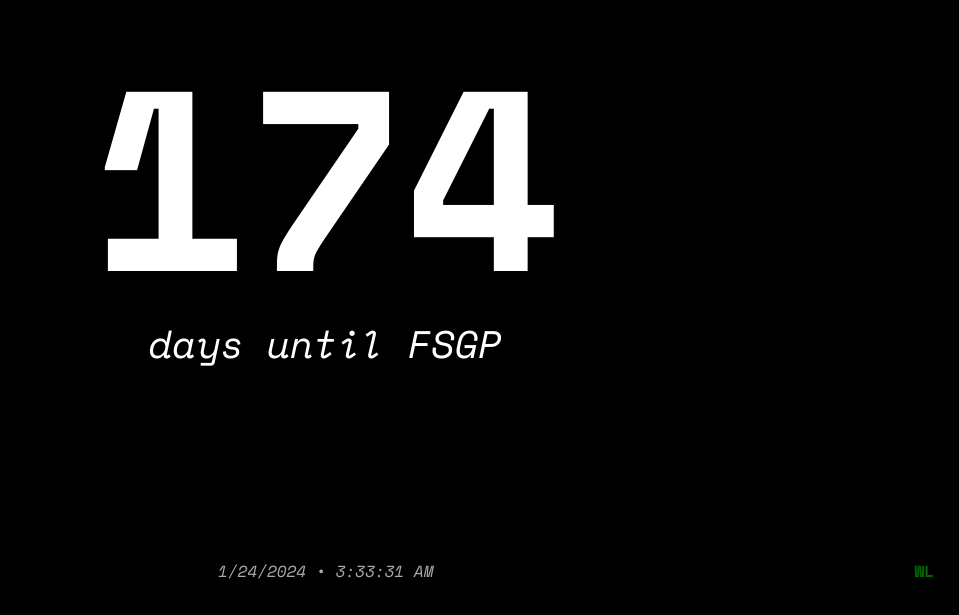
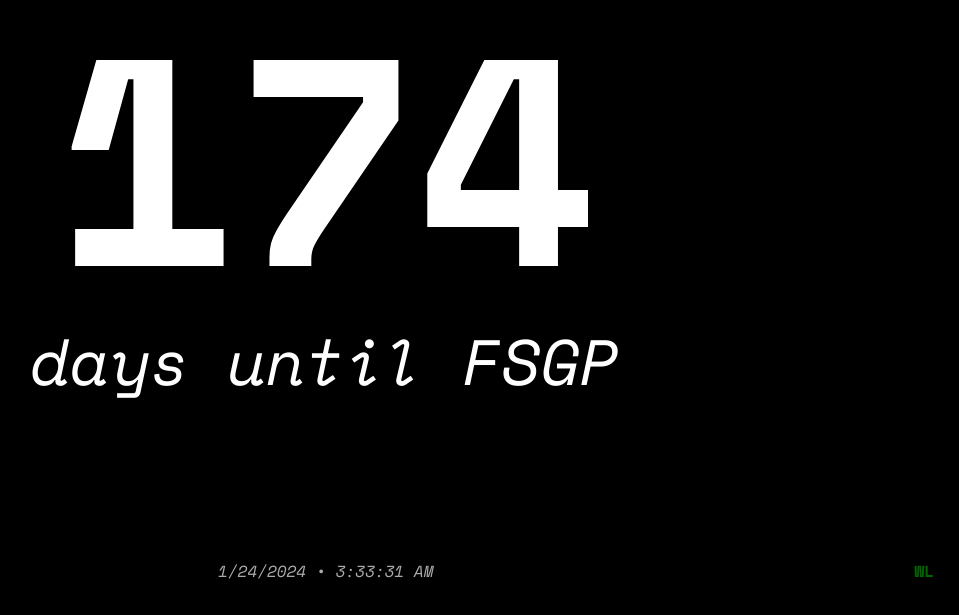
Before and after one commit to cyfinfaza/rusolar-countdown, a Svelte app: page / in a window 1280 px wide. Shown: the part 185-800 px from the top of the page, without its empty margins (314-1273 px from the left). Built offline with nearby package versions, Linux system fonts and the light colour scheme.

Commit message:
make it a little bigger

```diff
--- a/src/App.svelte
+++ b/src/App.svelte
@@ -80,7 +80,7 @@
 
 <style>
   h1 {
-    font-size: 20vw;
+    font-size: 23vw;
     line-height: 90%;
     margin: 0;
     margin-bottom: 2vw;
@@ -88,7 +88,7 @@
   }
   p {
     font-style: italic;
-    font-size: 3vw;
+    font-size: 5vw;
     margin: 0;
   }
   .currentTime {
```
